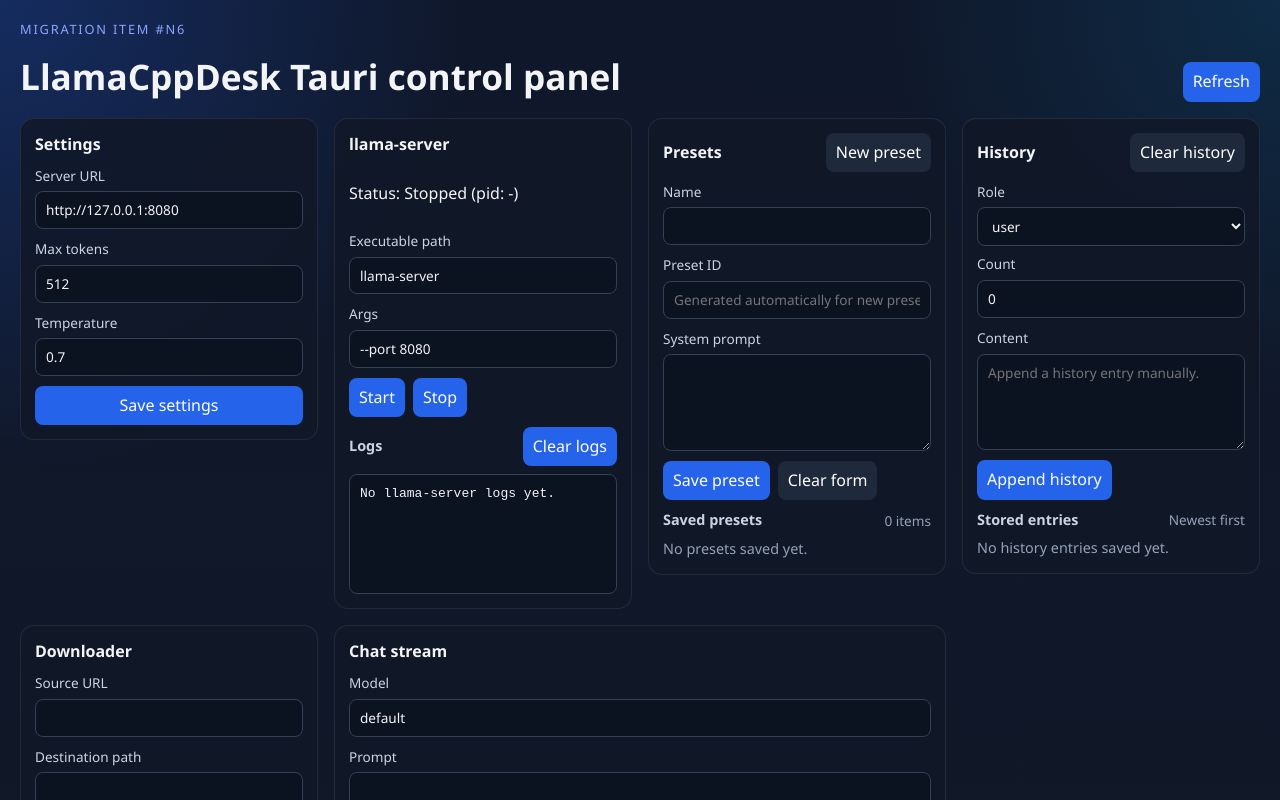
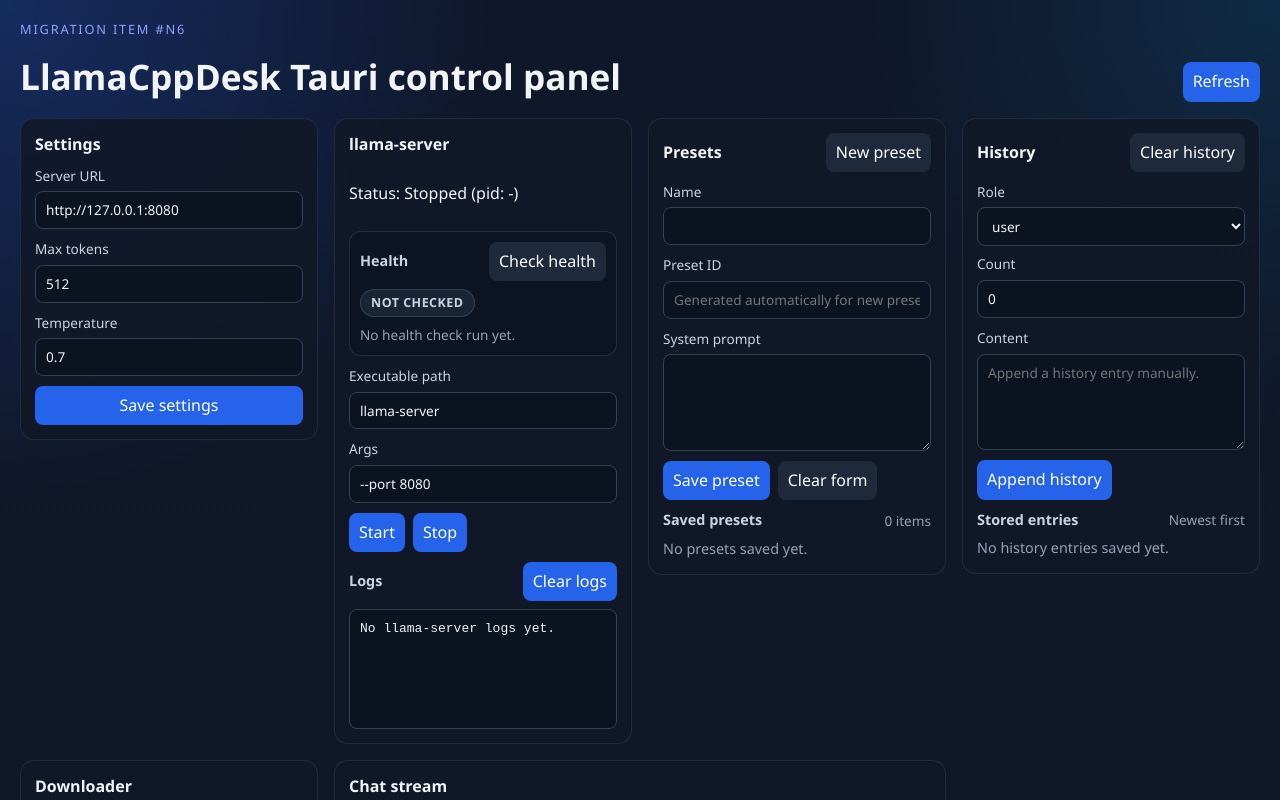
Before and after one commit to isink17/llama.cpp-gui, a React (Vite) app in the folder ui/: page / in a window 1280 px wide. Shown: the top 800 px of the page. Built offline with nearby package versions, Linux system fonts and the light colour scheme.

Commit message:
feat(ui): use typed tauri wrappers and add health status widget
Migrates App command calls to typed API wrappers where available and adds llama-server health check action/display.

```diff
--- a/ui/src/App.tsx
+++ b/ui/src/App.tsx
@@ -1,43 +1,31 @@
 import { tauriBridge } from './lib/tauri';
+import {
+  cancelChatStream as cancelChatStreamCommand,
+  cancelDownload as cancelDownloadCommand,
+  clearLlamaServerLogs,
+  getChatStreamStatuses,
+  getDownloadStatuses,
+  getLlamaServerLogs,
+  getLlamaServerStatus,
+  getSettings,
+  saveSettings as saveSettingsCommand,
+  startChatStream as startChatStreamCommand,
+  startDownload as startDownloadCommand,
+  startLlamaServer as startLlamaServerCommand,
+  stopLlamaServer as stopLlamaServerCommand,
+  type ChatStreamEvent,
+  type ChatStreamStatus,
+  type DownloadStatus,
+  type LlamaProcessStatus,
+  type Settings,
+} from './lib/tauri/api';
 import { useCallback, useEffect, useMemo, useState } from 'react';
 
-type Settings = {
-  serverUrl: string;
-  maxTokens: number;
-  temperature: number;
-};
-
-type ProcessStatus = {
-  running: boolean;
-  pid?: number | null;
-  lastExitCode?: number | null;
-};
-
-type DownloadStatus = {
-  downloadId: string;
-  sourceUrl: string;
-  destinationPath: string;
-  state: string;
-  bytesDownloaded: number;
-  totalBytes?: number | null;
-  percentComplete?: number | null;
-  error?: string | null;
-};
-
-type ChatStreamStatus = {
-  streamId: string;
-  state: string;
-  model: string;
-  bytesReceived: number;
-  error?: string | null;
-};
-
-type ChatEvent = {
-  streamId: string;
-  eventType: string;
-  data?: string;
-  state: string;
-  error?: string;
+type LlamaServerHealthStatus = {
+  healthy: boolean;
+  statusCode?: number | null;
+  message?: string | null;
+  url: string;
 };
 
 type Preset = {
@@ -74,9 +62,12 @@
   });
   const [processPath, setProcessPath] = useState('llama-server');
   const [processArgs, setProcessArgs] = useState('--port 8080');
-  const [processStatus, setProcessStatus] = useState<ProcessStatus>({
+  const [processStatus, setProcessStatus] = useState<LlamaProcessStatus>({
     running: false,
   });
+  const [processHealth, setProcessHealth] =
+    useState<LlamaServerHealthStatus | null>(null);
+  const [processHealthBusy, setProcessHealthBusy] = useState(false);
 
   const [downloadUrl, setDownloadUrl] = useState('');
   const [downloadPath, setDownloadPath] = useState('');
@@ -118,13 +109,11 @@
         loadedPresets,
         loadedHistory,
       ] = await Promise.all([
-        tauriBridge.invokeCommand<Settings>('get_settings'),
-        tauriBridge.invokeCommand<ProcessStatus>('get_llama_server_status'),
-        tauriBridge.invokeCommand<DownloadStatus[]>('get_download_statuses'),
-        tauriBridge.invokeCommand<ChatStreamStatus[]>('get_chat_stream_statuses'),
-        tauriBridge.invokeCommand<string[]>('get_llama_server_logs', {
-          limit: LOG_LIMIT,
-        }),
+        getSettings(),
+        getLlamaServerStatus(),
+        getDownloadStatuses(),
+        getChatStreamStatuses(),
+        getLlamaServerLogs({ limit: LOG_LIMIT }),
         tauriBridge.invokeCommand<Preset[]>('get_presets'),
         tauriBridge.invokeCommand<HistoryEntry[]>('get_history'),
       ]);
@@ -144,7 +133,7 @@
     const stopListening = tauriBridge.listenToEvent(
       'chat_stream_event',
       (payload) => {
-        const event = payload as ChatEvent;
+        const event = payload as ChatStreamEvent;
         if (event.eventType === 'chunk' && event.data) {
           setChatLog((prev) => [...prev, event.data as string]);
         }
@@ -167,7 +156,7 @@
 
   const saveSettings = async () => {
     try {
-      await tauriBridge.invokeCommand('save_settings', { settings });
+      await saveSettingsCommand(settings);
       setMessage('Settings saved.');
     } catch (error) {
       setMessage(String(error));
@@ -270,11 +259,12 @@
         .split(' ')
         .map((item) => item.trim())
         .filter(Boolean);
-      const status = await tauriBridge.invokeCommand<ProcessStatus>(
-        'start_llama_server',
-        { executablePath: processPath, args },
-      );
+      const status = await startLlamaServerCommand({
+        executablePath: processPath,
+        args,
+      });
       setProcessStatus(status);
+      setProcessHealth(null);
       setMessage('llama-server started.');
     } catch (error) {
       setMessage(String(error));
@@ -283,9 +273,9 @@
 
   const stopProcess = async () => {
     try {
-      const status =
-        await tauriBridge.invokeCommand<ProcessStatus>('stop_llama_server');
+      const status = await stopLlamaServerCommand();
       setProcessStatus(status);
+      setProcessHealth(null);
       setMessage('llama-server stopped.');
     } catch (error) {
       setMessage(String(error));
@@ -294,12 +284,11 @@
 
   const startDownload = async () => {
     try {
-      await tauriBridge.invokeCommand<DownloadStatus>('start_download', {
+      await startDownloadCommand({
         sourceUrl: downloadUrl,
         destinationPath: downloadPath,
       });
-      const next =
-        await tauriBridge.invokeCommand<DownloadStatus[]>('get_download_statuses');
+      const next = await getDownloadStatuses();
       setDownloads(next);
       setMessage('Download started.');
     } catch (error) {
@@ -309,9 +298,8 @@
 
   const cancelDownload = async (downloadId: string) => {
     try {
-      await tauriBridge.invokeCommand('cancel_download', { downloadId });
-      const next =
-        await tauriBridge.invokeCommand<DownloadStatus[]>('get_download_statuses');
+      await cancelDownloadCommand({ downloadId });
+      const next = await getDownloadStatuses();
       setDownloads(next);
     } catch (error) {
       setMessage(String(error));
@@ -321,7 +309,7 @@
   const startChat = async () => {
     try {
       setChatLog([]);
-      await tauriBridge.invokeCommand<ChatStreamStatus>('start_chat_stream', {
+      await startChatStreamCommand({
         request: {
           serverUrl: settings.serverUrl,
           model: chatModel,
@@ -330,10 +318,7 @@
           temperature: settings.temperature,
         },
       });
-      const next =
-        await tauriBridge.invokeCommand<ChatStreamStatus[]>(
-          'get_chat_stream_statuses',
-        );
+      const next = await getChatStreamStatuses();
       setChatStatuses(next);
       setMessage('Chat stream started.');
     } catch (error) {
@@ -344,13 +329,10 @@
   const cancelChat = async () => {
     if (!activeStream) return;
     try {
-      await tauriBridge.invokeCommand('cancel_chat_stream', {
+      await cancelChatStreamCommand({
         streamId: activeStream.streamId,
       });
-      const next =
-        await tauriBridge.invokeCommand<ChatStreamStatus[]>(
-          'get_chat_stream_statuses',
-        );
+      const next = await getChatStreamStatuses();
       setChatStatuses(next);
     } catch (error) {
       setMessage(String(error));
@@ -359,13 +341,39 @@
 
   const clearLogs = async () => {
     try {
-      await tauriBridge.invokeCommand('clear_llama_server_logs');
+      await clearLlamaServerLogs();
       setLlamaLogs([]);
       setMessage('llama-server logs cleared.');
     } catch (error) {
       setMessage(String(error));
     }
   };
+
+  const checkProcessHealth = async () => {
+    setProcessHealthBusy(true);
+    try {
+      const health = await tauriBridge.invokeCommand<LlamaServerHealthStatus>(
+        'check_llama_server_health',
+        { url: `${settings.serverUrl.replace(/\/$/, '')}/health` },
+      );
+      setProcessHealth(health);
+    } catch (error) {
+      setMessage(String(error));
+    } finally {
+      setProcessHealthBusy(false);
+    }
+  };
+
+  const processHealthLabel = processHealth
+    ? processHealth.healthy
+      ? 'Healthy'
+      : 'Unhealthy'
+    : 'Not checked';
+  const processHealthClass = processHealth
+    ? processHealth.healthy
+      ? 'healthy'
+      : 'unhealthy'
+    : 'idle';
 
   return (
     <main className="app-shell">
@@ -425,6 +433,32 @@
             Status: {processStatus.running ? 'Running' : 'Stopped'} (pid:{' '}
             {processStatus.pid ?? '-'})
           </p>
+          <div className="health-panel">
+            <div className="panel-header">
+              <h3>Health</h3>
+              <button
+                className="secondary"
+                onClick={() => void checkProcessHealth()}
+                disabled={processHealthBusy}
+              >
+                {processHealthBusy ? 'Checking...' : 'Check health'}
+              </button>
+            </div>
+            <div className="health-summary">
+              <span className={`status-pill ${processHealthClass}`}>
+                {processHealthLabel}
+              </span>
+              <span className="hint">
+                {processHealth?.statusCode !== undefined &&
+                processHealth?.statusCode !== null
+                  ? `HTTP ${processHealth.statusCode}`
+                  : processHealth?.url ?? 'No health check run yet.'}
+              </span>
+            </div>
+            {processHealth?.message ? (
+              <p className="health-message">{processHealth.message}</p>
+            ) : null}
+          </div>
           <label>
             Executable path
             <input
--- a/ui/src/styles.css
+++ b/ui/src/styles.css
@@ -90,6 +90,15 @@
   gap: 8px;
 }
 
+.health-panel {
+  display: grid;
+  gap: 8px;
+  padding: 10px;
+  border-radius: 12px;
+  background: rgba(11, 18, 32, 0.58);
+  border: 1px solid rgba(148, 163, 184, 0.18);
+}
+
 .panel-header,
 .entry-card-header,
 .field-grid {
@@ -97,6 +106,49 @@
   justify-content: space-between;
   align-items: center;
   gap: 8px;
+}
+
+.health-summary {
+  display: flex;
+  align-items: center;
+  gap: 8px;
+  flex-wrap: wrap;
+}
+
+.status-pill {
+  display: inline-flex;
+  align-items: center;
+  border-radius: 999px;
+  padding: 4px 10px;
+  font-size: 0.78rem;
+  font-weight: 700;
+  letter-spacing: 0.04em;
+  text-transform: uppercase;
+  border: 1px solid transparent;
+}
+
+.status-pill.healthy {
+  color: #86efac;
+  background: rgba(22, 101, 52, 0.24);
+  border-color: rgba(74, 222, 128, 0.35);
+}
+
+.status-pill.unhealthy {
+  color: #fca5a5;
+  background: rgba(127, 29, 29, 0.24);
+  border-color: rgba(248, 113, 113, 0.35);
+}
+
+.status-pill.idle {
+  color: #cbd5e1;
+  background: rgba(30, 41, 59, 0.85);
+  border-color: rgba(148, 163, 184, 0.22);
+}
+
+.health-message {
+  margin: 0;
+  color: #cbd5e1;
+  font-size: 0.9rem;
 }
 
 .field-grid {
```
